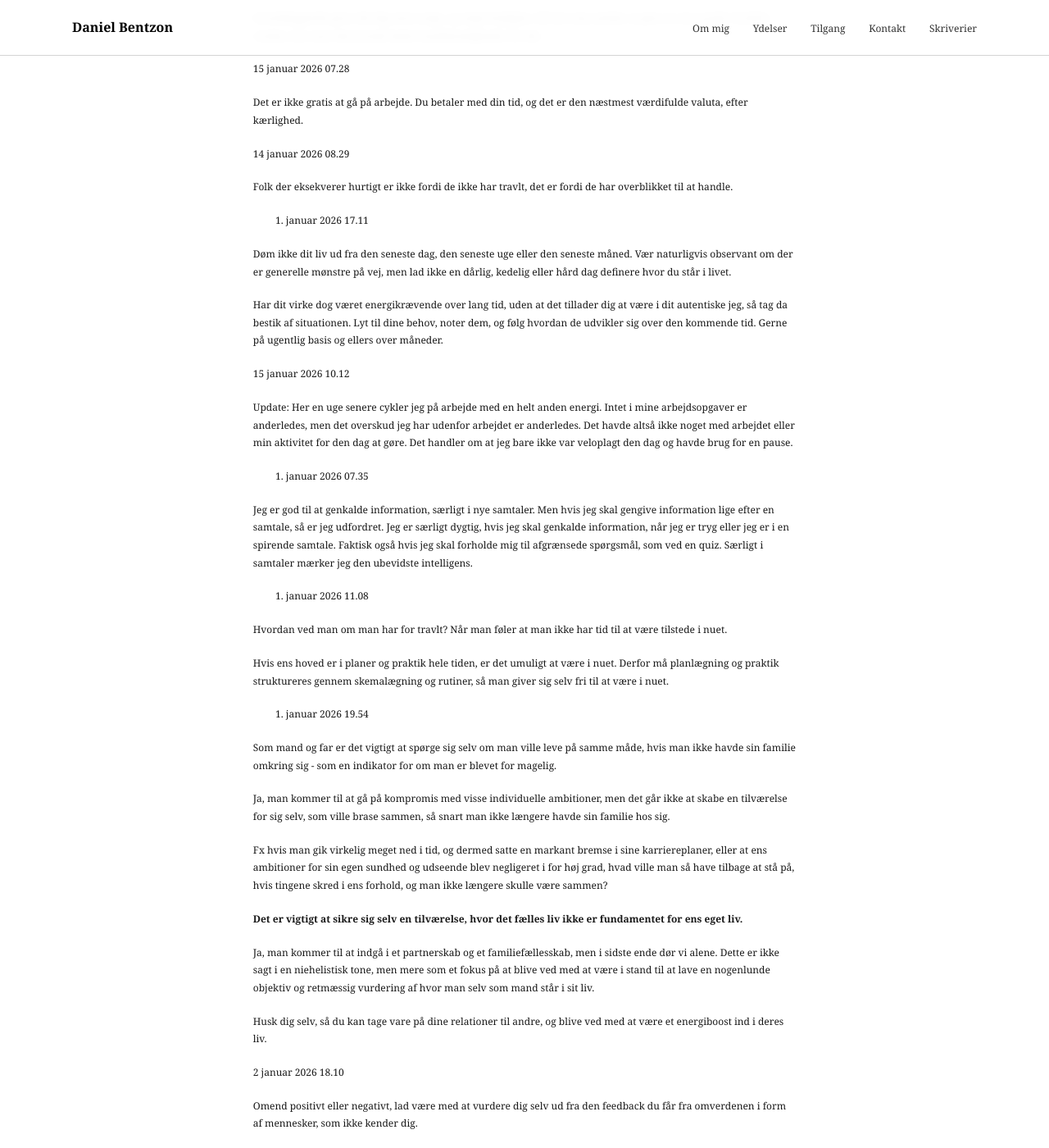
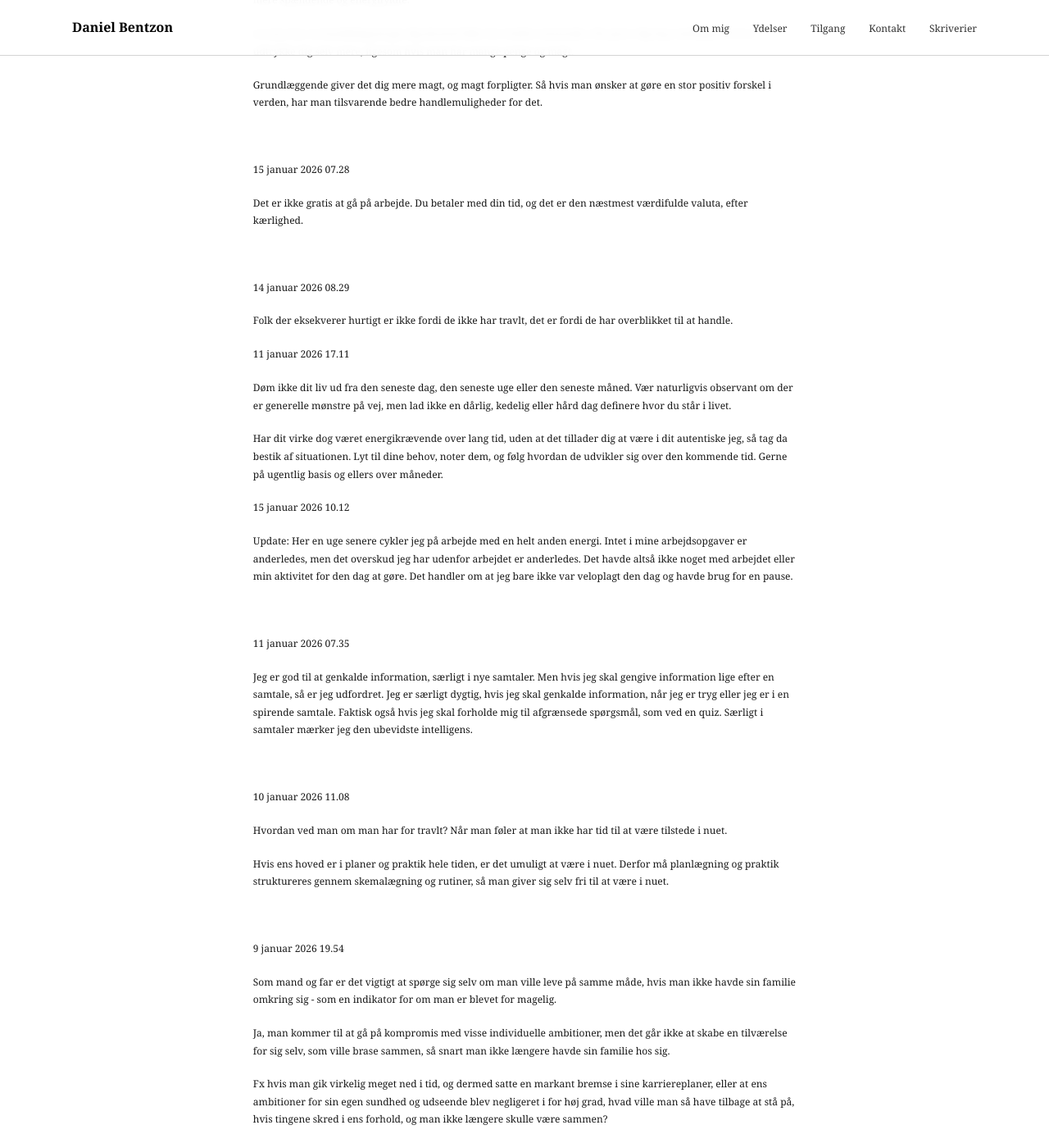
Before and after one commit to danielbentzon/danielbentzon.github.io, a Jekyll site: the page built from _sider/indsigter.md, in a window 1280 px wide and 1400 px high, scrolled down 5560 px. Shown: the whole window at 82% size. Built offline with Jekyll 4.4.1, drawn with Linux system fonts in a browser that asks for light colours.

Commit message:
Update _sider/indsigter.md (via Pages CMS)

```diff
--- a/_sider/indsigter.md
+++ b/_sider/indsigter.md
@@ -257,6 +257,8 @@ Det vil jeg mene.
 
 
 
+&nbsp;
+
 22 januar 2026 20.33
 
 For at give plads til kreative processer, bliver man nødt til at give slip.
@@ -267,6 +269,8 @@ Det er ikke noget vi kan fremtvinge, kun kultivere vilkårene for. Og det skal f
 
 
 
+&nbsp;
+
 22 januar 2026 18.04
 
 Et større ordforråd gør dig ikke til et bedre menneske.
@@ -279,41 +283,57 @@ Grundlæggende giver det dig mere magt, og magt forpligter. Så hvis man ønsker
 
 
 
+&nbsp;
+
 15 januar 2026 07.28
 
 Det er ikke gratis at gå på arbejde. Du betaler med din tid, og det er den næstmest værdifulde valuta, efter kærlighed.
 
 
 
+&nbsp;
+
 14 januar 2026 08.29
 
 Folk der eksekverer hurtigt er ikke fordi de ikke har travlt, det er fordi de har overblikket til at handle.
 
 
 
-11. januar 2026 17.11
+11 januar 2026 17.11
 
 Døm ikke dit liv ud fra den seneste dag, den seneste uge eller den seneste måned. Vær naturligvis observant om der er generelle mønstre på vej, men lad ikke en dårlig, kedelig eller hård dag definere hvor du står i livet.
 
 Har dit virke dog været energikrævende over lang tid, uden at det tillader dig at være i dit autentiske jeg, så tag da bestik af situationen. Lyt til dine behov, noter dem, og følg hvordan de udvikler sig over den kommende tid. Gerne på ugentlig basis og ellers over måneder.
 
+
+
 15 januar 2026 10.12
 
 Update: Her en uge senere cykler jeg på arbejde med en helt anden energi. Intet i mine arbejdsopgaver er anderledes, men det overskud jeg har udenfor arbejdet er anderledes. Det havde altså ikke noget med arbejdet eller min aktivitet for den dag at gøre. Det handler om at jeg bare ikke var veloplagt den dag og havde brug for en pause.
 
 
 
-11. januar 2026 07.35
+&nbsp;
+
+11 januar 2026 07.35
 
 Jeg er god til at genkalde information, særligt i nye samtaler. Men hvis jeg skal gengive information lige efter en samtale, så er jeg udfordret. Jeg er særligt dygtig, hvis jeg skal genkalde information, når jeg er tryg eller jeg er i en spirende samtale. Faktisk også hvis jeg skal forholde mig til afgrænsede spørgsmål, som ved en quiz. Særligt i samtaler mærker jeg den ubevidste intelligens.
 
-10. januar 2026 11.08
+
+
+&nbsp;
+
+10 januar 2026 11.08
 
 Hvordan ved man om man har for travlt? Når man føler at man ikke har tid til at være tilstede i nuet.
 
 Hvis ens hoved er i planer og praktik hele tiden, er det umuligt at være i nuet. Derfor må planlægning og praktik struktureres gennem skemalægning og rutiner, så man giver sig selv fri til at være i nuet.
 
-9. januar 2026 19.54
+
+
+&nbsp;
+
+9 januar 2026 19.54
 
 Som mand og far er det vigtigt at spørge sig selv om man ville leve på samme måde, hvis man ikke havde sin familie omkring sig - som en indikator for om man er blevet for magelig.
 
@@ -323,6 +343,8 @@ Fx hvis man gik virkelig meget ned i tid, og dermed satte en markant bremse i si
 
 
 
+&nbsp;
+
 **Det er vigtigt at sikre sig selv en tilværelse, hvor det fælles liv ikke er fundamentet for ens eget liv.**
 
 Ja, man kommer til at indgå i et partnerskab og et familiefællesskab, men i sidste ende dør vi alene. Dette er ikke sagt i en niehelistisk tone, men mere som et fokus på at blive ved med at være i stand til at lave en nogenlunde objektiv og retmæssig vurdering af hvor man selv som mand står i sit liv.
@@ -331,6 +353,8 @@ Husk dig selv, så du kan tage vare på dine relationer til andre, og blive ved
 
 
 
+&nbsp;
+
 2 januar 2026 18.10
 
 Omend positivt eller negativt, lad være med at vurdere dig selv ud fra den feedback du får fra omverdenen i form af mennesker, som ikke kender dig.
@@ -339,11 +363,15 @@ Ja, det skader ikke at modtage positive tilkendegivelser fra folk, men hvis hele
 
 
 
+&nbsp;
+
 1 januar 2026 19.08
 
 Mål succesen af dit forældreskab i hvor lang og stor en process, det er, for dit afkom at finde ind til sit Selv.
 
 
+
+&nbsp;
 
 25. december 2025 20.16
 
```
